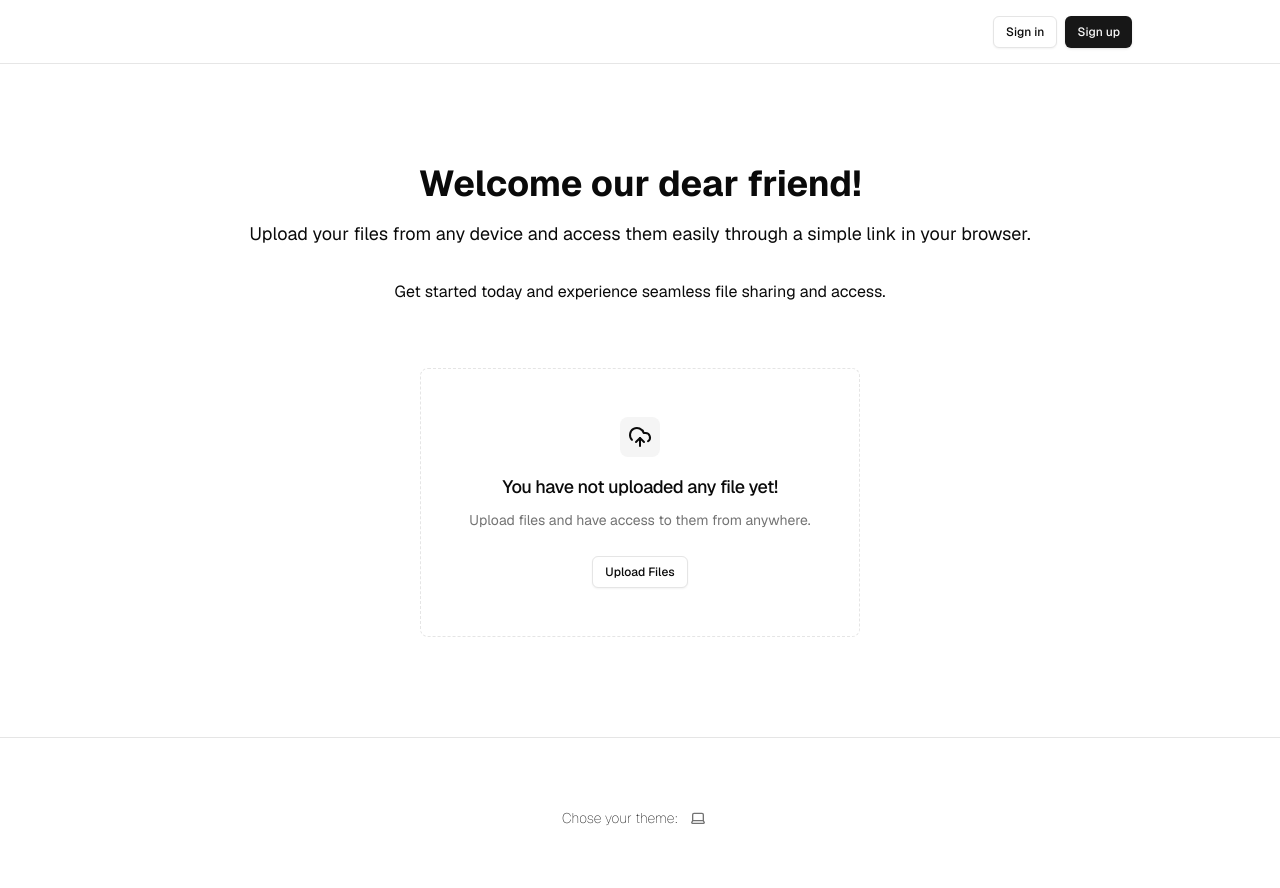
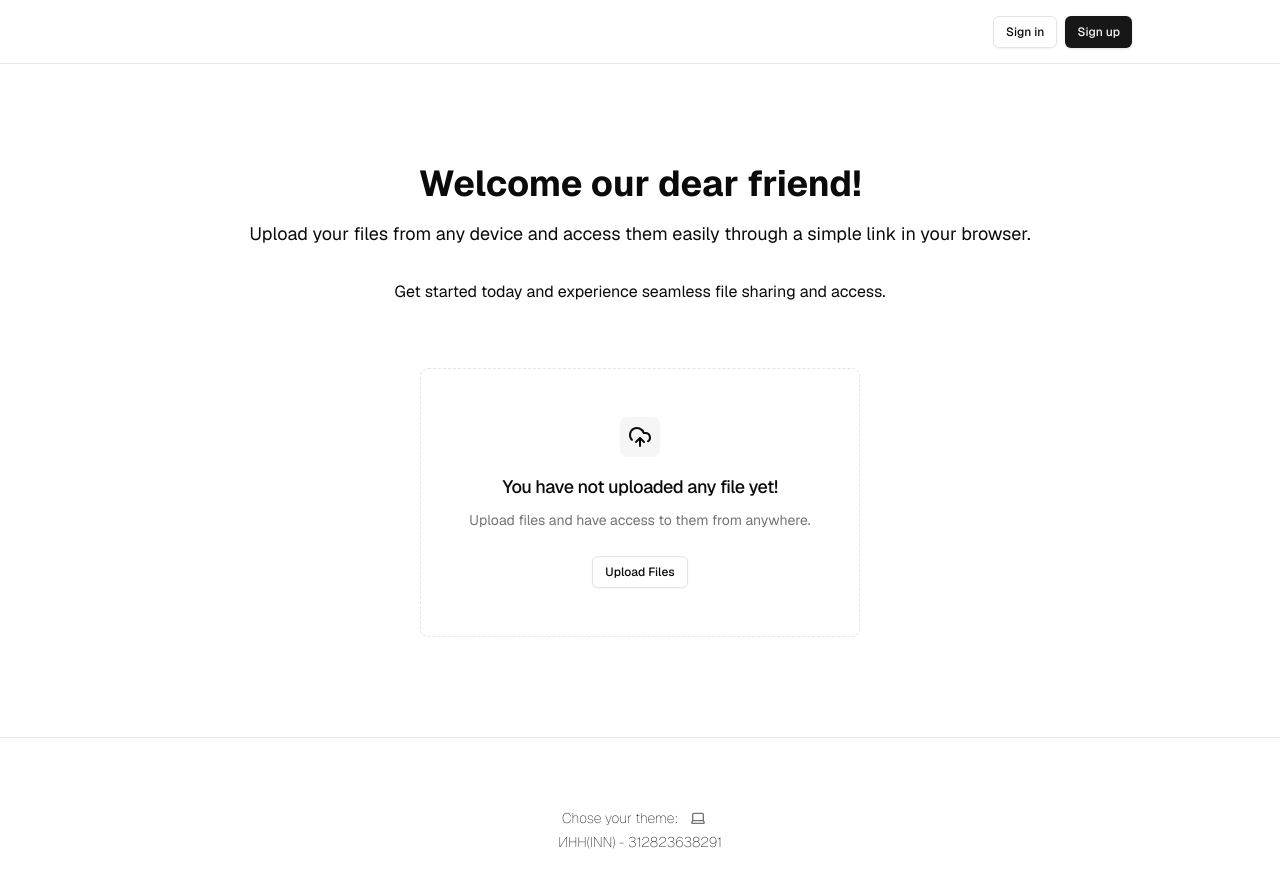
Before and after one commit to PieceTheLord/file_picker_supabase, a Next.js app: page / in a window 1280 px wide. Shown: the top 888 px of the page. Built offline with nearby package versions, Linux system fonts and the light colour scheme; no server answers.

Commit message:
Added INN on the main page

```diff
--- a/app/page.tsx
+++ b/app/page.tsx
@@ -3,7 +3,6 @@ import { ThemeSwitcher } from "@/components/theme-switcher";
 import { Suspense } from "react";
 import { EmptyOutline } from "./components/emptyFile";
 import { UploadFileComponent } from "./components/uploadFileComponent";
-
 
 export default async function Home() {
   return (
@@ -36,9 +35,12 @@ export default async function Home() {
           </section>
         </div>
 
-        <footer className="w-full flex items-center justify-center border-t mx-auto text-center text-xs py-16">
-          <p className="text-[14px] font-thin">Chose your theme:</p>
-          <ThemeSwitcher />
+        <footer className="w-full flex flex-col items-center justify-center border-t mx-auto text-center text-xs py-16">
+          <div className="flex items-center">
+            <p className="text-[14px] font-thin">Chose your theme:</p>
+            <ThemeSwitcher />
+          </div>
+          <p className="text-[14px] font-thin">ИНН(INN) - 312823638291</p>
         </footer>
       </div>
     </main>
```
